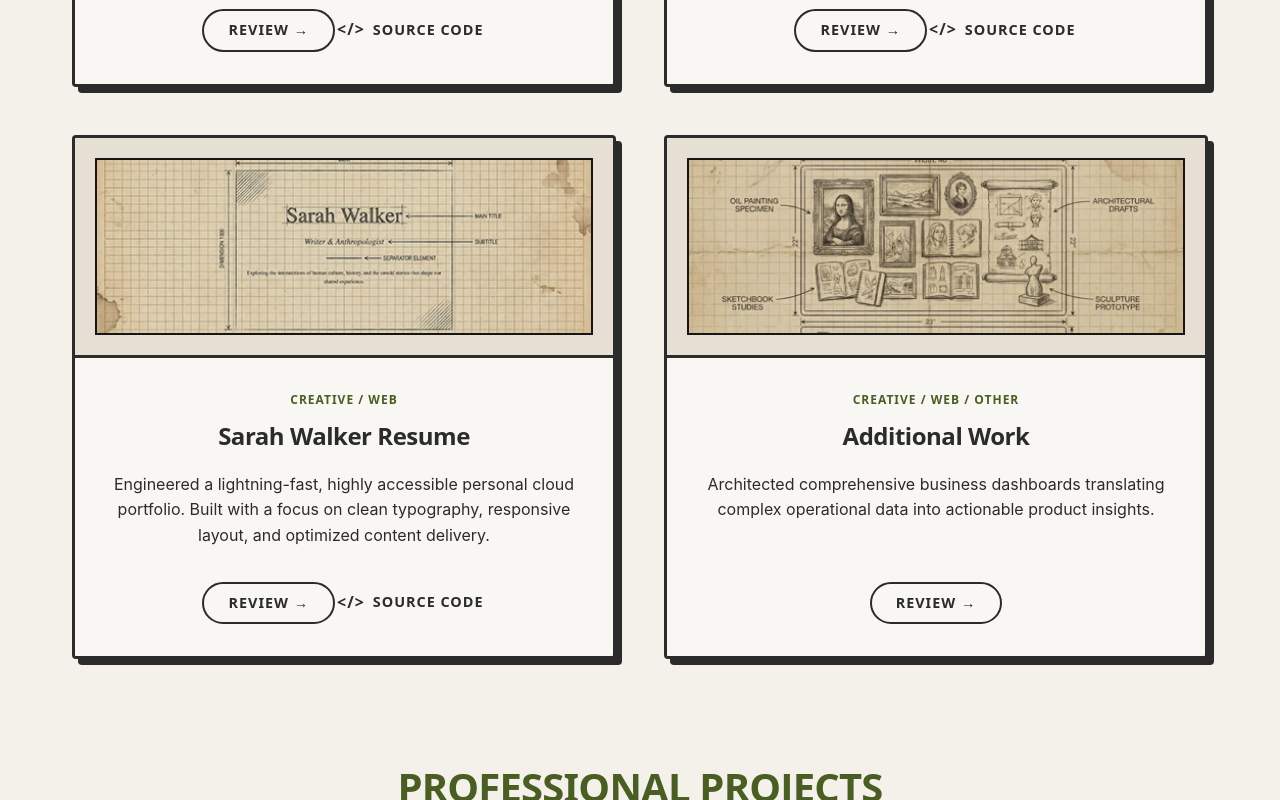
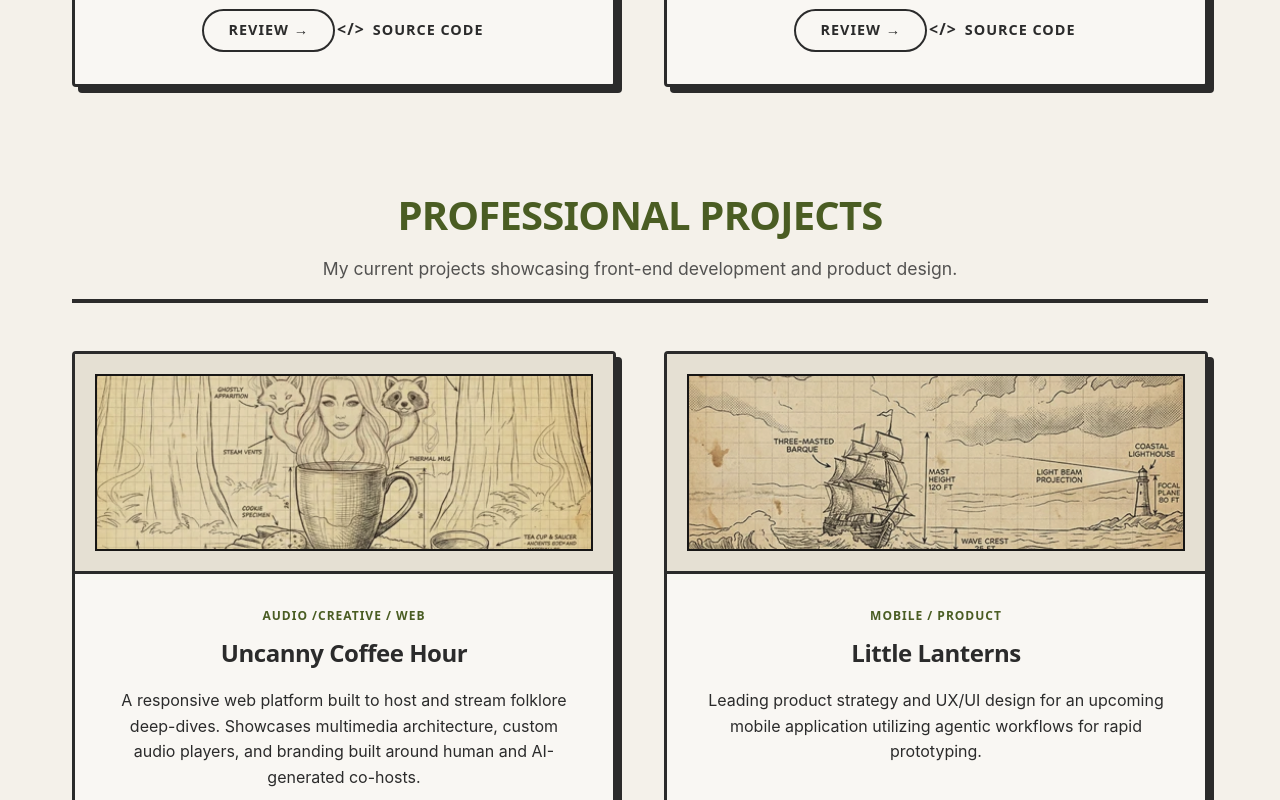
Before and after one commit to bigfootBob/bobmason-design, a React (Vite) app: page / in a window 1280 px wide. Shown: the part 1880-2680 px from the top of the page. Built offline with nearby package versions, Linux system fonts and the light colour scheme; no server answers.

Commit message:
updated data

```diff
--- a/src/data/projects.js
+++ b/src/data/projects.js
@@ -62,37 +62,37 @@ export const projects = [
     lessons: '',
     futureDirections: '',
     isDarkMode: false,
-  },
-  {
-    id: 'p5',
-    title: 'Sarah Walker Resume',
-    category: 'Creative / Web',
-    description: 'Engineered a lightning-fast, highly accessible personal cloud portfolio. Built with a focus on clean typography, responsive layout, and optimized content delivery.',
-    link: 'https://sarahwalker.cloud/',
-    repo: 'https://github.com/bigfootBob/sarah-walker-cloud',
-    preview: 'portfolio-preview-sarah.webp',
-    previewHover: 'portfolio-preview-uch-hover.webp',
-    inspiration: '',
-    features: '',
-    challenges: '',
-    lessons: '',
-    futureDirections: '',
-    isDarkMode: false,
-  },
-  {
-    id: 'p6',
-    title: 'Additional Work',
-    category: 'Creative / Web / Other',
-    description: 'Architected comprehensive business dashboards translating complex operational data into actionable product insights.',
-    link: '/lab#Additional',
-    repo: '',
-    preview: 'portfolio-preview-other.webp',
-    previewHover: 'portfolio-preview-uch-hover.webp',
-    inspiration: '',
-    features: '',
-    challenges: '',
-    lessons: '',
-    futureDirections: '',
-    isDarkMode: false,
   }
+  // {
+  //   id: 'p5',
+  //   title: 'Sarah Walker Resume',
+  //   category: 'Creative / Web',
+  //   description: 'Engineered a lightning-fast, highly accessible personal cloud portfolio. Built with a focus on clean typography, responsive layout, and optimized content delivery.',
+  //   link: 'https://sarahwalker.cloud/',
+  //   repo: 'https://github.com/bigfootBob/sarah-walker-cloud',
+  //   preview: 'portfolio-preview-sarah.webp',
+  //   previewHover: 'portfolio-preview-uch-hover.webp',
+  //   inspiration: '',
+  //   features: '',
+  //   challenges: '',
+  //   lessons: '',
+  //   futureDirections: '',
+  //   isDarkMode: false,
+  // },
+  // {
+  //   id: 'p6',
+  //   title: 'Additional Work',
+  //   category: 'Creative / Web / Other',
+  //   description: 'Architected comprehensive business dashboards translating complex operational data into actionable product insights.',
+  //   link: '/lab#Additional',
+  //   repo: '',
+  //   preview: 'portfolio-preview-other.webp',
+  //   previewHover: 'portfolio-preview-uch-hover.webp',
+  //   inspiration: '',
+  //   features: '',
+  //   challenges: '',
+  //   lessons: '',
+  //   futureDirections: '',
+  //   isDarkMode: false,
+  // }
 ];
--- a/src/data/testimonials.js
+++ b/src/data/testimonials.js
@@ -4,7 +4,7 @@ export const testimonials = [
     name: 'Betty Duperray',
     title: 'Sr Director Technical Operations',
     date: 'Betty managed Bob directly',
-    text: 'Bob is a very versatile, intelligent and well rounded employee I have known for many years and in multiple capacities. Every projects I have worked on with Bob have been quite a delight. He does not hesitate to question the status quo and also provide alternatives so projects run smoothly and on time. He cares deeply about customers and their experience. He is a great front end developer, scrum master and UX designer which makes him an employee everyone wants in their teams. I highly recommend Bob!',
+    text: 'Bob is a very <span>versatile, intelligent and well rounded</span> employee I have known for many years and in multiple capacities. Every projects I have worked on with Bob have been quite a delight. He does not hesitate to question the status quo and also provide alternatives so projects run smoothly and on time. He cares deeply about customers and their experience. He is a great front end developer, scrum master and UX designer which makes him an employee everyone wants in their teams. I highly recommend Bob!',
     avatarInitials: 'BD'
   },
   {
```
